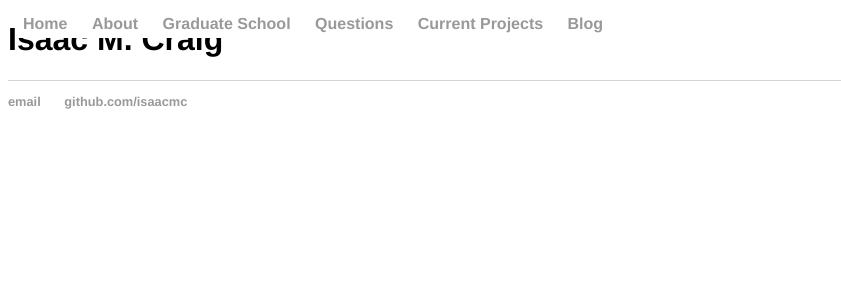
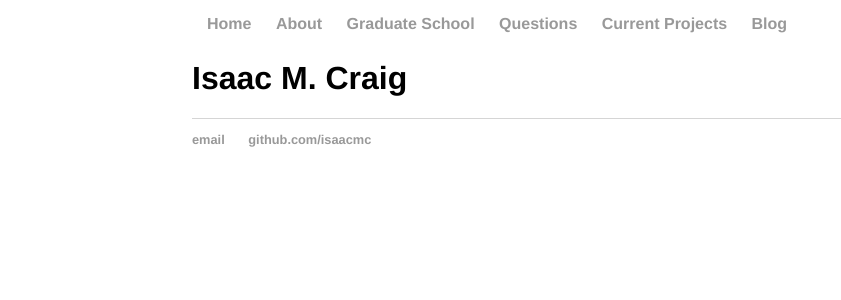
Before and after one commit to isundberg/isaacmc.github.io, a Jekyll site: the page built from index.html, in a window 1280 px wide. Shown: the top 300 px of the page, without its empty margins (0-841 px from the left). Built offline with Jekyll 4.4.1, drawn with Linux system fonts in a browser that asks for light colours.

Commit message:
Update main.css

```diff
--- a/css/main.css
+++ b/css/main.css
@@ -1,4 +1,4 @@
-#page {
+body {
     margin: 60px auto;
     width: 70%;
 }
```
